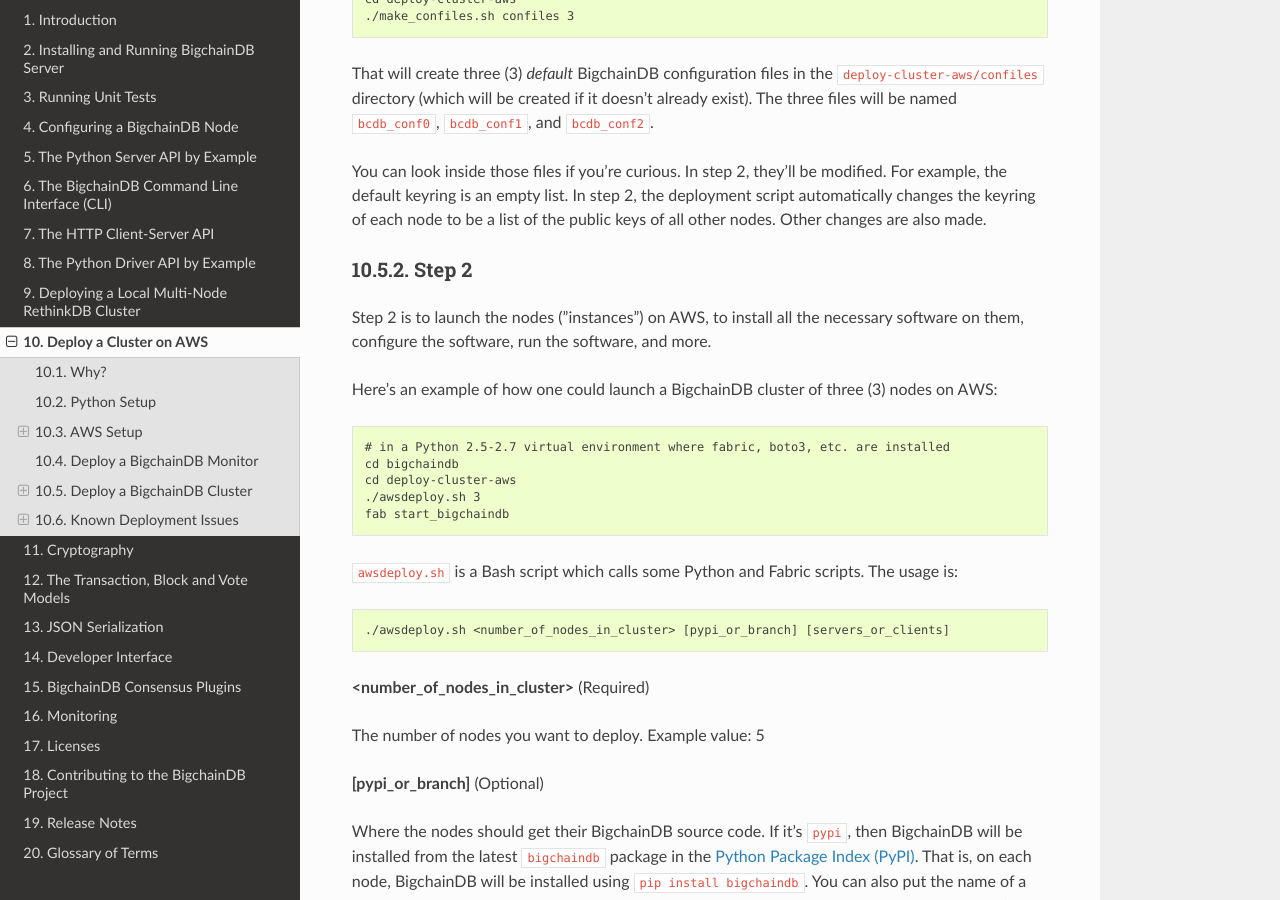
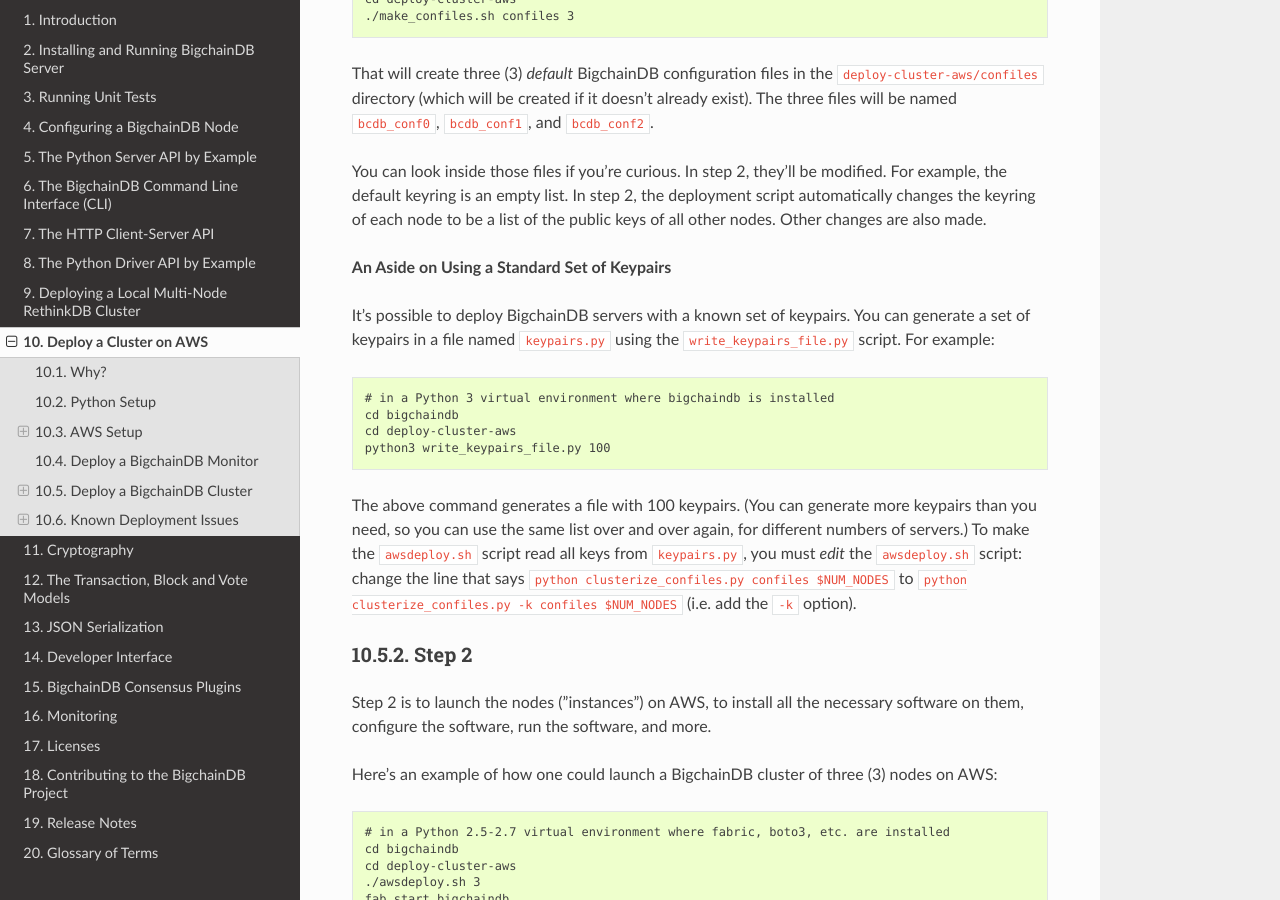
Before and after one commit to bigchaindb/bigchaindb, a Sphinx documentation site: the page built from docs/source/deploy-on-aws.md, in a window 1280 px wide and 900 px high, scrolled down 4582 px. Built offline with Sphinx 7.4.7 and the Read the Docs theme 2.0.0, drawn with Linux system fonts in a browser that asks for light colours.

Commit message:
Docs about generating and using keypairs from a file

````diff
--- a/docs/source/deploy-on-aws.md
+++ b/docs/source/deploy-on-aws.md
@@ -143,6 +143,18 @@
 
 You can look inside those files if you're curious. In step 2, they'll be modified. For example, the default keyring is an empty list. In step 2, the deployment script automatically changes the keyring of each node to be a list of the public keys of all other nodes. Other changes are also made.
 
+**An Aside on Using a Standard Set of Keypairs**
+
+It's possible to deploy BigchainDB servers with a known set of keypairs. You can generate a set of keypairs in a file named `keypairs.py` using the `write_keypairs_file.py` script. For example:
+```text
+# in a Python 3 virtual environment where bigchaindb is installed
+cd bigchaindb
+cd deploy-cluster-aws
+python3 write_keypairs_file.py 100
+```
+
+The above command generates a file with 100 keypairs. (You can generate more keypairs than you need, so you can use the same list over and over again, for different numbers of servers.) To make the `awsdeploy.sh` script read all keys from `keypairs.py`, you must _edit_ the `awsdeploy.sh` script: change the line that says `python clusterize_confiles.py confiles $NUM_NODES` to `python clusterize_confiles.py -k confiles $NUM_NODES` (i.e. add the `-k` option).
+
 ### Step 2
 
 Step 2 is to launch the nodes ("instances") on AWS, to install all the necessary software on them, configure the software, run the software, and more.
````
